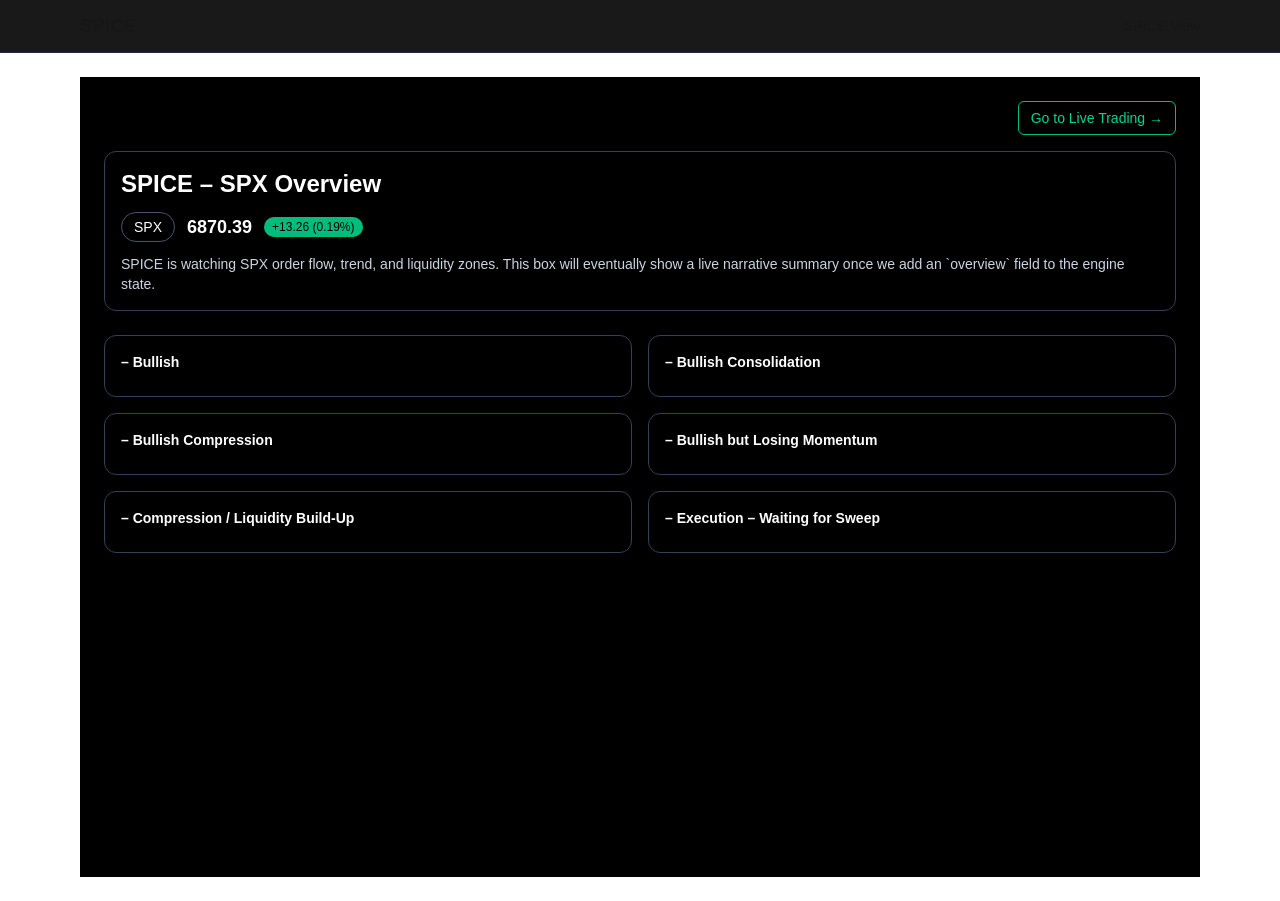
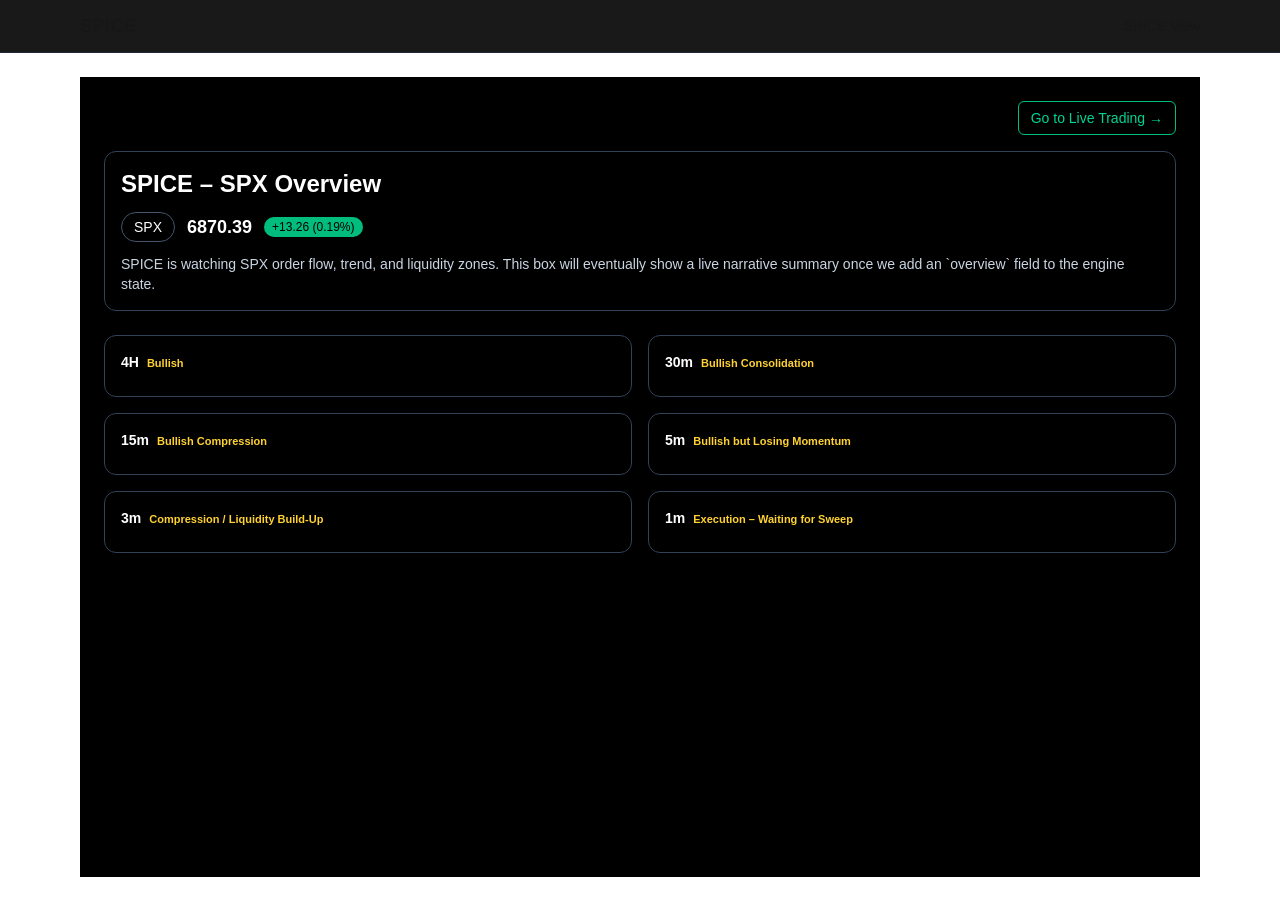
Before and after one commit to mitchellsummers5280-alt/spx-algo-app, a Next.js app: page /spx in a window 1280 px wide. Built offline with nearby package versions, Linux system fonts and the light colour scheme.

Commit message:
Fix SPX timeframe cards to use timeframe instead of label

```diff
--- a/app/spx/page.tsx
+++ b/app/spx/page.tsx
@@ -47,8 +47,8 @@ export default function SpxPage() {
 
           <span
             className={`rounded-full px-2 py-0.5 text-xs font-medium ${state.price.change >= 0
-                ? "bg-emerald-500 text-black"
-                : "bg-red-500 text-black"
+              ? "bg-emerald-500 text-black"
+              : "bg-red-500 text-black"
               }`}
           >
             {state.price.change >= 0 ? "+" : ""}
@@ -69,13 +69,17 @@ export default function SpxPage() {
       <section className="grid gap-4 md:grid-cols-2">
         {state.timeframes.map((tf, idx) => (
           <article
-            key={tf.label ?? idx} // unique key ✅
+            key={tf.timeframe ?? idx} // unique key based on timeframe
             className="rounded-xl border border-slate-700 p-4 space-y-2"
           >
             <div className="flex items-center justify-between">
               <h2 className="text-sm font-semibold">
-                {tf.label}
-                {tf.bias ? ` – ${tf.bias}` : null}
+                {tf.timeframe}
+                {tf.bias ? (
+                  <span className="ml-2 text-[11px] text-amber-300">
+                    {tf.bias}
+                  </span>
+                ) : null}
               </h2>
 
               {tf.tag && (
@@ -90,7 +94,7 @@ export default function SpxPage() {
 
             <ul className="space-y-1 text-xs text-slate-300">
               {(tf.notes ?? []).map((note: string, i: number) => (
-                <li key={i}>{note}</li>
+                <li key={i}>• {note}</li>
               ))}
             </ul>
           </article>
```
